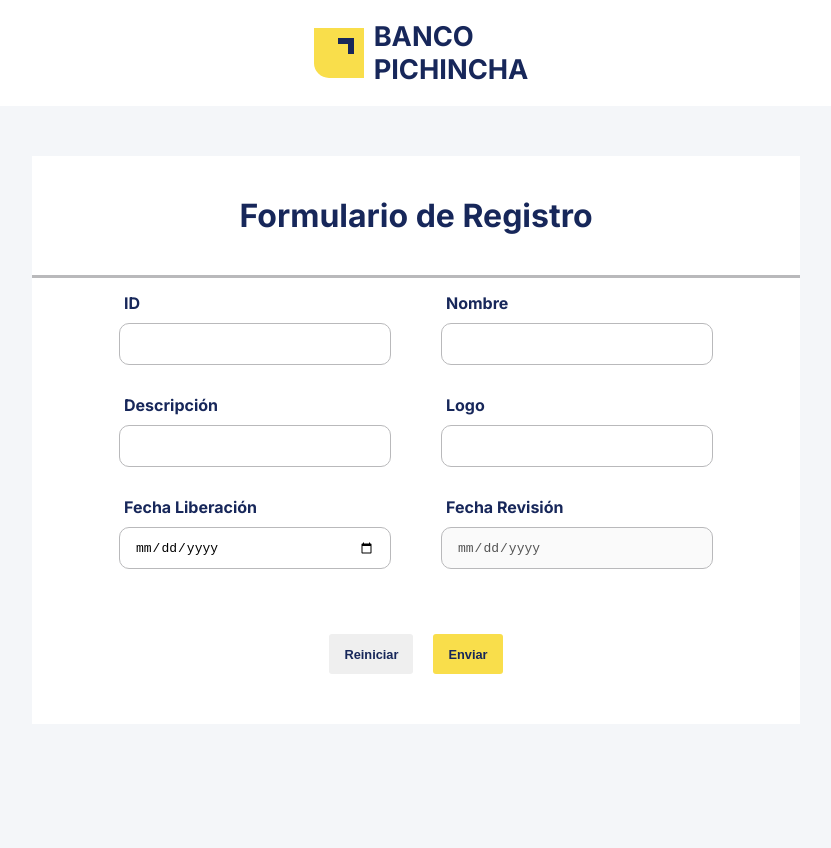
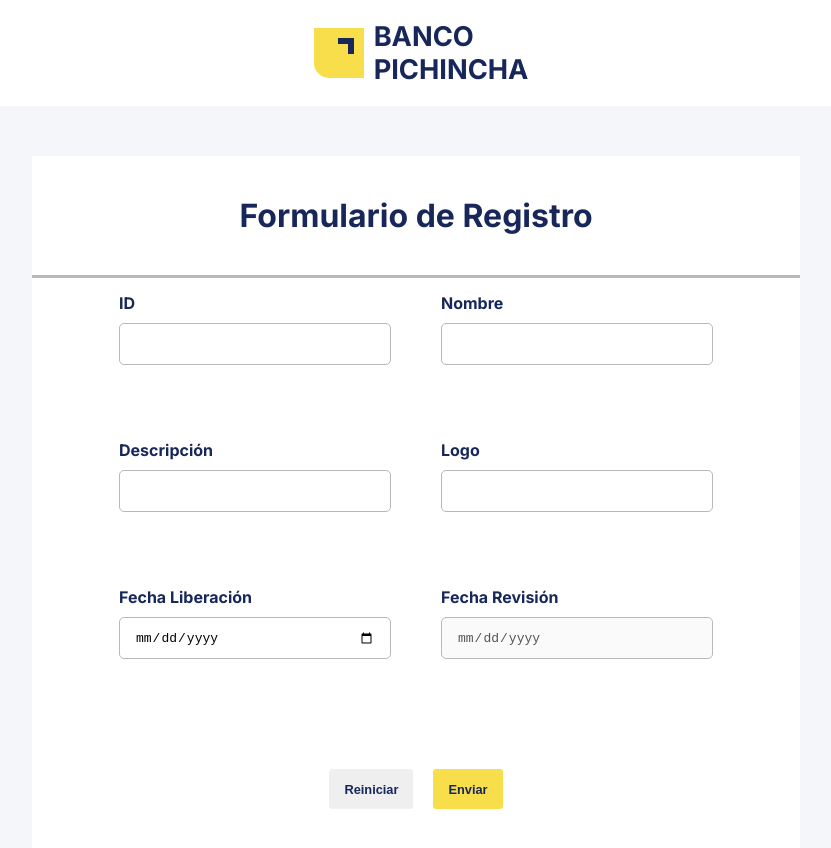
Before and after one commit to brayanibp/devsu-banco-pichincha-test, a Next.js app: page /create in a window 1280 px wide. Shown: the top 848 px of the page, without its empty margins (224-1055 px from the left). Before the commit the page ends 800 px from the top, so only its background shows below. Built offline with nearby package versions, Linux system fonts and the light colour scheme.

Commit message:
Adding form validations

```diff
--- a/src/components/product-form/product-form.module.css
+++ b/src/components/product-form/product-form.module.css
@@ -40,19 +40,35 @@
   margin: 10px 20px;
 }
 
+.error {
+  color: red;
+  border-color: red;
+}
+
 .col label {
   font-weight: bold;
-  margin: 5px 10px;
+  margin: 5px;
 }
 
 .col input {
   border: 1px solid #B9B9BB;
-  border-radius: 10px;
+  border-radius: 5px;
   height: 40px;
   width: 240px;
   margin: 5px;
   padding: 0 15px;
   font-size: 1em;
+}
+
+.error input {
+  border-color: red;
+}
+
+.col span {
+  margin: 5px;
+  width: 270px;
+  font-size: 0.9em;
+  height: 35px;
 }
 
 .bottom {
--- a/src/components/product-form/product-form.tsx
+++ b/src/components/product-form/product-form.tsx
@@ -1,38 +1,19 @@
 'use client';
-import { ChangeEvent, FormEvent, useContext, useState } from "react";
+import { ChangeEvent, FormEvent, useContext } from "react";
 import style from './product-form.module.css';
 import { createProduct, updateProduct } from "@/services/products-service";
 import { IProduct } from "@/models/product-model";
 import { TDialog } from "@/models/dialog-model";
-import { EMPTY_FORM, ERROR_DIALOG, SUCCESS_DIALOG } from "@/consts/consts";
+import { EMPTY_FORM, ERROR_DIALOG, FORM_CONSTRAINTS, SUCCESS_DIALOG } from "@/consts/consts";
 import { useRouter } from "next/navigation";
 import { DialogDispatchContext } from "@/store/contexts/DialogContext";
-import { IFormError, IFormStatus, IFormValues } from "@/models/form-models";
+import { IFormValues } from "@/models/form-models";
+import useFormValidators from "@/hooks/useFormValidators";
 
 export function ProductForm ({ title, action, product }: { title: string, action: 'create' | 'update', product?: IProduct }) {
   const router = useRouter();
   const { showDialog } = useContext(DialogDispatchContext);
-  const [status, setStatus] = useState<IFormStatus>({
-    isLoading: false,
-    hasError: false,
-    errors: []
-  });
-  function validateForm(key: string, value: string) {
-    const error: IFormError = {
-      key: 'id',
-      value: 'ID no válido'
-    };
-    setStatus((prev: IFormStatus) => {
-      return {
-        ...prev,
-        hasError: true,
-        errors: [
-          ...prev.errors,
-          error
-        ]
-      }
-    });
-  }
+  const { formStatus, validateForm, validateInput } = useFormValidators();
 
   const successDialog: TDialog = {
     ...SUCCESS_DIALOG,
@@ -49,17 +30,22 @@ export function ProductForm ({ title, action, product }: { title: string, action
     formData.forEach((value: FormDataEntryValue, key) => {
       productForm[key] = value.toString();
     });
-    productForm.date_release = `${productForm.date_release}T00:00:00.000+00:00`;
-    productForm.date_revision = `${getNewRevisionDate(productForm.date_release)}T00:00:00.000+00:00`;
+    const fallbackDate = new Date();
+    fallbackDate.setDate(fallbackDate.getDate() - 1);
+    const fallbackDateValue = fallbackDate.toISOString().split('T')[0];
+    productForm.date_release = `${productForm.date_release || fallbackDateValue }T00:00:00.000+00:00`;
+    productForm.date_revision = `${getNewRevisionDate(productForm.date_release || fallbackDateValue)}T00:00:00.000+00:00`;
     try {
-      if (action === 'create') {
+      if (action === 'create' && validateForm(productForm)) {
         const productResponse = await createProduct(productForm);
         showDialog({ ...successDialog, description: 'El producto se ha creado correctamente' });
         return;
       }
       productForm.id = product?.id || '';
-      const productResponse = await updateProduct(productForm);
-      showDialog({ ...successDialog, description: 'El producto se ha actualizado correctamente' });
+      if (validateForm(productForm)) {
+        const productResponse = await updateProduct(productForm);
+        showDialog({ ...successDialog, description: 'El producto se ha actualizado correctamente' });
+      }
     } catch (error) {
       showDialog({ ...ERROR_DIALOG, description: JSON.stringify(error) });
     }
@@ -67,15 +53,27 @@ export function ProductForm ({ title, action, product }: { title: string, action
 
   function getNewRevisionDate(dateString: string) {
     const [year, month, day] = dateString.split('-').map(val => parseInt(val));
-    const millisecondsDate = new Date(year+1, month - 1, day);
-    const [rYear, rMonth, rDay] = millisecondsDate.toISOString().split('T')[0].split('-');
+    const revisionDate = new Date(year+1, month - 1, day);
+    const [rYear, rMonth, rDay] = revisionDate.toISOString().split('T')[0].split('-');
     return `${+rYear}-${rMonth}-${rDay}`;
   }
 
   function handleDateSelection(event: ChangeEvent<HTMLInputElement>) {
-    const dateString = event.currentTarget.value;
+    const target = event.currentTarget;
+    const key = target.getAttribute('name')!;
+    const value = target.value;
+    const constraints = FORM_CONSTRAINTS[key];
+    validateInput(key, value, constraints);
     const $releaseDate = document.querySelector('#date_revision') as HTMLInputElement;
-    $releaseDate.value = getNewRevisionDate(dateString);
+    $releaseDate.value = getNewRevisionDate(value);
+  }
+
+  function handleTyping(event: ChangeEvent<HTMLInputElement>) {
+    const target = event.currentTarget;
+    const key = target.getAttribute('name')!;
+    const value = target.value;
+    const constraints = FORM_CONSTRAINTS[key];
+    validateInput(key, value, constraints);
   }
 
   return <form className={style.form} onSubmit={(event: FormEvent)=>onSubmit(event)}>
@@ -86,33 +84,39 @@ export function ProductForm ({ title, action, product }: { title: string, action
     </div>
     <div className={style.body}>
       <div className={style.row}>
-        <div className={style.col}>
+        <div className={`${style.col} ${formStatus.errorsMap['id'] ? style.error : ''}`}>
           <label htmlFor="id">ID</label>
-          <input type="text" name="id" id="id" defaultValue={product?.id} disabled={action==='update'} />
+          <input onChange={handleTyping} type="text" name="id" id="id" defaultValue={product?.id} disabled={action==='update'} />
+          <span>{formStatus.errorsMap['id']}</span>
         </div>
-        <div className={style.col}>
+        <div className={`${style.col} ${formStatus.errorsMap['name'] ? style.error : ''}`}>
           <label htmlFor="name">Nombre</label>
-          <input type="text" name="name" id="name" defaultValue={product?.name} />
+          <input onChange={handleTyping} type="text" name="name" id="name" defaultValue={product?.name} />
+          <span>{formStatus.errorsMap['name']}</span>
         </div>
       </div>
       <div className={style.row}>
-        <div className={style.col}>
+        <div className={`${style.col} ${formStatus.errorsMap['description'] ? style.error : ''}`}>
           <label htmlFor="description">Descripción</label>
-          <input type="text" name="description" id="description" defaultValue={product?.description} />
+          <input onChange={handleTyping} type="text" name="description" id="description" defaultValue={product?.description} />
+          <span>{formStatus.errorsMap['description']}</span>
         </div>
-        <div className={style.col}>
+        <div className={`${style.col} ${formStatus.errorsMap['logo'] ? style.error : ''}`}>
           <label htmlFor="logo">Logo</label>
-          <input type="text" name="logo" id="logo" defaultValue={product?.logo} />
+          <input onChange={handleTyping} type="text" name="logo" id="logo" defaultValue={product?.logo} />
+          <span>{formStatus.errorsMap['logo']}</span>
         </div>
       </div>
       <div className={style.row}>
-        <div className={style.col}>
+        <div className={`${style.col} ${formStatus.errorsMap['date_release'] ? style.error : ''}`}>
           <label htmlFor="date_release">Fecha Liberación</label>
           <input onChange={(event)=>handleDateSelection(event)} type="date" name="date_release" id="date_release" defaultValue={product?.date_release.split('T')[0]} />
+          <span>{formStatus.errorsMap['date_release']}</span>
         </div>
-        <div className={style.col}>
+        <div className={`${style.col} ${formStatus.errorsMap['date_revision'] ? style.error : ''}`}>
           <label htmlFor="date_revision">Fecha Revisión</label>
           <input type="date" name="date_revision" id="date_revision" defaultValue={product?.date_revision.split('T')[0]} disabled />
+          <span>{formStatus.errorsMap['date_revision']}</span>
         </div>
       </div>
     </div>
--- a/src/consts/consts.ts
+++ b/src/consts/consts.ts
@@ -1,4 +1,5 @@
 import { TDialog } from "@/models/dialog-model";
+import { IFormConstraints } from "@/models/form-models";
 
 export const API_URL = 'https://tribu-ti-staffing-desarrollo-afangwbmcrhucqfh.z01.azurefd.net/ipf-msa-productosfinancieros';
 export const AUTHOR_ID = 500;
@@ -10,6 +11,56 @@ export const EMPTY_FORM = {
   logo: '',
   date_release: '',
   date_revision: ''
+}
+
+export const [CURRENT_YEAR, CURRENT_MONTH, CURRENT_DAY] = new Date().toISOString().split('T')[0].split('-');
+
+export const [REVISION_YEAR, REVISION_MONTH, REVISION_DAY] = new Date(Number(CURRENT_YEAR) + 1, Number(CURRENT_MONTH) - 1, Number(CURRENT_DAY)).toISOString().split('T')[0].split('-');
+
+export const FORM_CONSTRAINTS: IFormConstraints = {
+  id: {
+    required: true,
+    min: 3,
+    max: 10,
+    type: 'string'
+  },
+  name: {
+    required: true,
+    min: 5,
+    max: 100,
+    type: 'string'
+  },
+  description: {
+    required: true,
+    min: 10,
+    max: 200,
+    type: 'string'
+  },
+  logo: {
+    required: true,
+    min: 0,
+    max: 0,
+    type: 'string'
+  },
+  date_release: {
+    required: true,
+    type: 'date',
+    since: [CURRENT_YEAR, CURRENT_MONTH, CURRENT_DAY]
+  },
+  date_revision: {
+    required: true,
+    type: 'date',
+    since: [REVISION_YEAR, REVISION_MONTH, REVISION_DAY]
+  }
+}
+
+export const FORM_ERROR_MESSAGES: {
+  [key: string]: string
+} = {
+  required: '¡Este campo es requerido!',
+  min: '¡Este campo requiere mínimo de {} caracteres!',
+  max: '¡Este campo tiene un máximo de {} caracteres!',
+  since: '¡La fecha debe ser mayor o igual a {}!'
 }
 
 export const INITIAL_DIALOG: TDialog = {
--- /dev/null
+++ b/src/hooks/useFormValidators.ts
@@ -0,0 +1,69 @@
+import { EMPTY_FORM, ERROR_DIALOG, FORM_CONSTRAINTS, FORM_ERROR_MESSAGES, SUCCESS_DIALOG } from "@/consts/consts";
+import { IFormConstraint, IFormStatus } from "@/models/form-models";
+import { IProduct } from "@/models/product-model";
+import { useState } from "react";
+
+export default function useFormValidators() {
+  const [status, setStatus] = useState<IFormStatus>({
+    isLoading: false,
+    errors: [],
+    errorsMap: EMPTY_FORM
+  });
+
+  function validateInput(key: string, value: string, constraints: IFormConstraint) {
+    const errors: { [key: string]: boolean } = {
+      required: constraints.required && !value,
+      min: false,
+      max: false,
+      since: false
+    }
+    if (constraints.type === 'string') {
+      errors.min = Boolean(constraints.min && constraints.min > 0 && value.length < constraints.min);
+      errors.max = Boolean(constraints.max && constraints.max > 0 && value.length > constraints.max);
+    }
+    if (constraints.type === 'date' && constraints.since) {
+      const [vYear, vMonth, vDay] = value.split('T')[0].split('-').map(Number);
+      const valueDate = new Date(vYear, vMonth, vDay);
+      const [cYear, cMonth, cDay] = constraints.since.map(Number);
+      const sinceDate = new Date(cYear, cMonth, cDay);
+      errors.since = valueDate < sinceDate;
+    }
+    const errorsMessages = Object.entries(errors).map(([ckey, value]) => {
+      return { key: ckey, value: value ? FORM_ERROR_MESSAGES[ckey].replace('{}', constraints[ckey]!.toString().replace(/,/g, '-')) : '' };
+    });
+    const totalErrors = errorsMessages.reduce((errors: { key: string, value: string }[], error) => {
+      if (error.value) return [...errors, error];
+      return [...errors];
+    }, []);
+    setStatus((prev: IFormStatus) => {
+      return {
+        ...prev,
+        errors: [
+          ...prev.errors.filter((item)=> !!item[key]),
+          { [key]: totalErrors[0]?.value || '' }
+        ],
+        errorsMap: {
+          ...prev.errorsMap,
+          [key]: totalErrors[0]?.value || ''
+        }
+      }
+    });
+    return totalErrors;
+  }
+
+  function validateForm(productForm: IProduct): boolean {
+    const formErrors = Object.entries(productForm).map(([key, value]) => {
+      const constraints = FORM_CONSTRAINTS[key];
+      return validateInput(key, value, constraints);
+    });
+    return !formErrors.some((errorsGroup) => {
+      return errorsGroup.length > 0;
+    });
+  }
+
+  return {
+    validateForm,
+    validateInput,
+    formStatus: status
+  }
+}
--- a/src/services/products-service.ts
+++ b/src/services/products-service.ts
@@ -35,7 +35,7 @@ async function updateProduct(productData: IProduct) {
     const result = await fetch(`${API_URL}/bp/products`, {
       method: 'PUT',
       headers: {
-        // "authorId": `${AUTHOR_ID}`,
+        "authorId": `${AUTHOR_ID}`,
         "content-type": "application/json"
       },
       body: JSON.stringify(productData)
```
Also changed, not shown: src/models/form-models.ts (+21 -2 lines).
